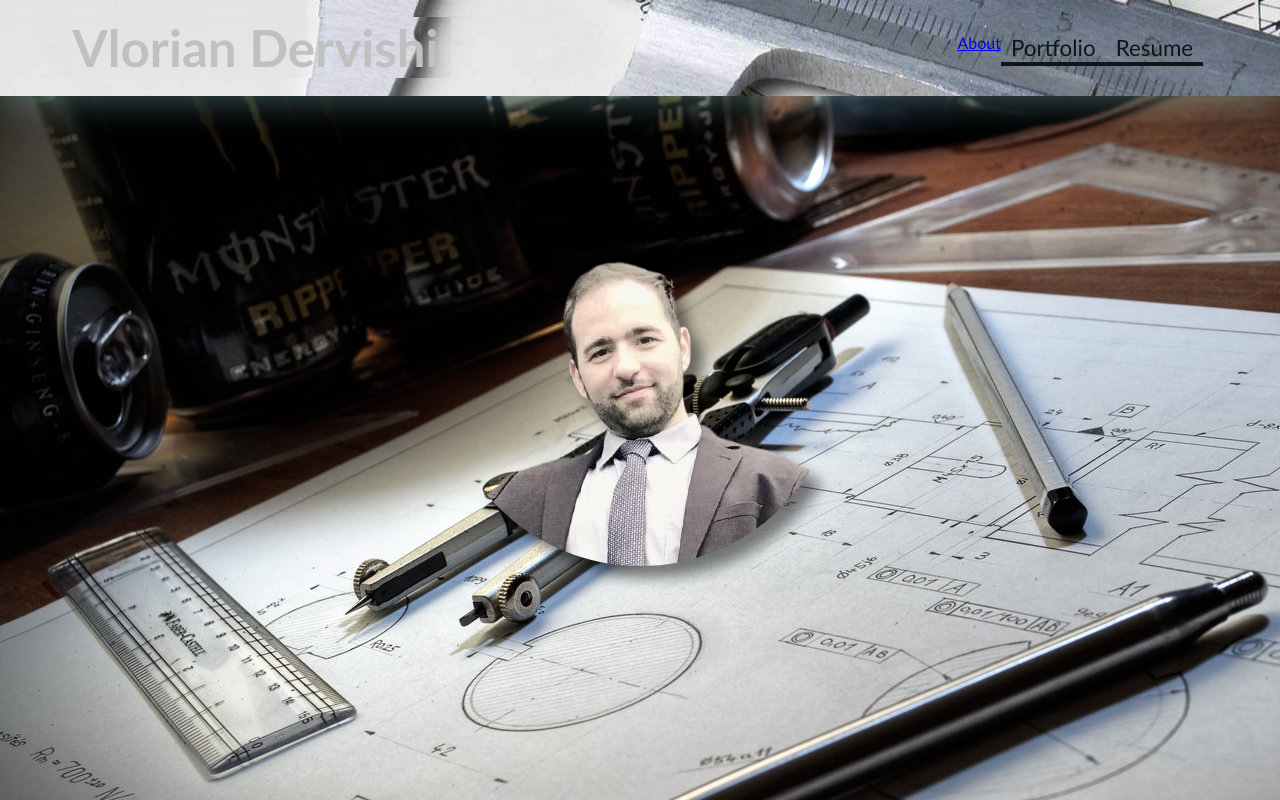
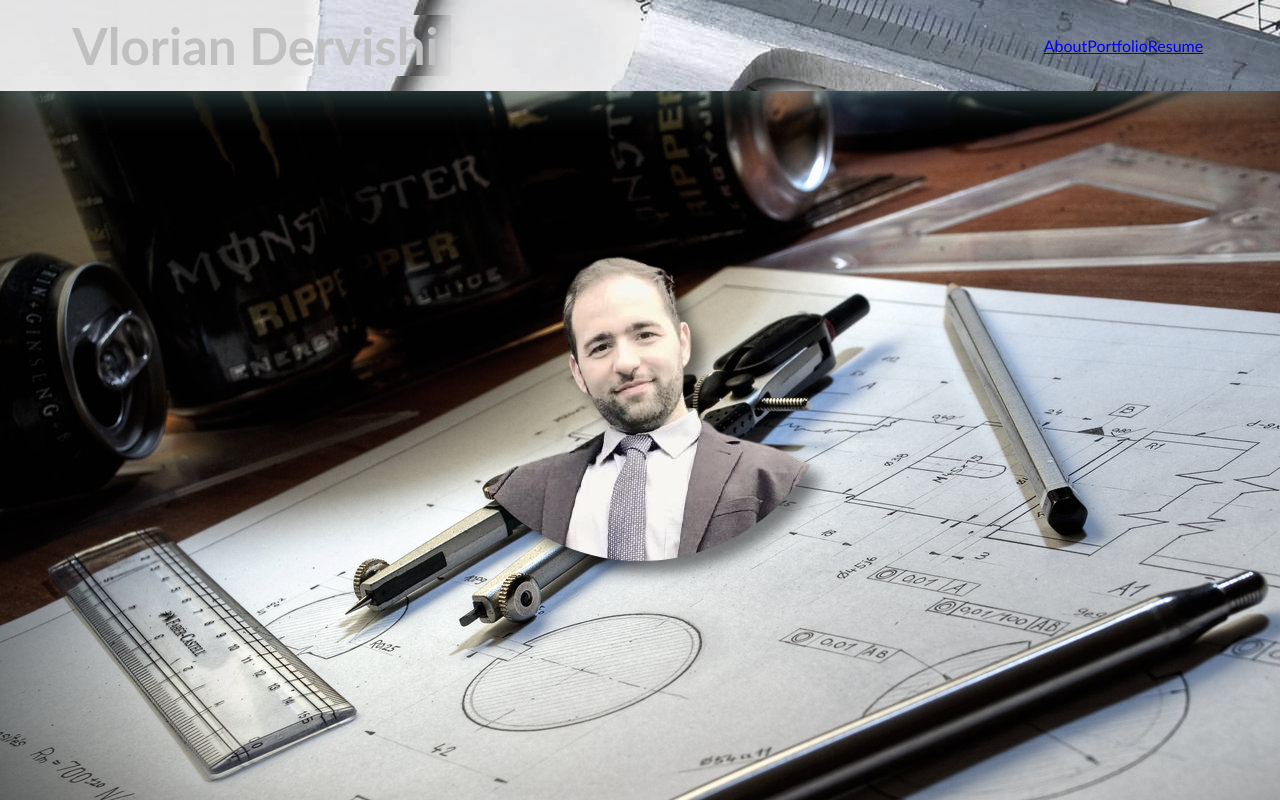
Before and after one commit to vloriandervishi/portfolio, a React (Create React App) app: page / in a window 1280 px wide. Built offline with nearby package versions, Linux system fonts and the light colour scheme.

Commit message:
changed text on homepage

```diff
--- a/package.json
+++ b/package.json
@@ -1,5 +1,5 @@
 {
-  "homepage":  "https://github.com/vloriandervishi/portfolio.git",
+  "homepage":  "https://vloriandervishi.github.io/portfolio",
    "name": "portfolio",
   "version": "0.1.0",
   "private": true,
--- a/public/index.html
+++ b/public/index.html
@@ -2,7 +2,7 @@
 <html lang="en">
   <head>
     <meta charset="utf-8" />
-    <!-- <link rel="manifest" href="%PUBLIC_URL%/manifest.json" /> -->
+    <link rel="manifest" href="/manifest.json" />
 
     <link rel="icon" href="%PUBLIC_URL%/Vdlogo.ico" />
     <meta name="viewport" content="width=device-width, initial-scale=1" />
--- a/src/App.js
+++ b/src/App.js
@@ -1,4 +1,4 @@
-import logo from "./logo.svg";
+// import logo from "./logo.svg";
 import "./App.css";
 import PortfolioContainer from "./components/PortfolioContainer";
 
--- a/src/components/Nav/Nav-index.js
+++ b/src/components/Nav/Nav-index.js
@@ -13,7 +13,7 @@ function Nav(props) {
               className="nav"
               href={"#" + tab.toLocaleLowerCase()}
               onClick={() => props.handlePageChange(tab)}
-              className={props.currentPage === tab ? "navActive" : "a"}
+              // className={props.currentPage === tab ? "navActive" : "a"}
             >
               {tab}{" "}
             </a>
--- a/src/components/Resume/Resume-index.js
+++ b/src/components/Resume/Resume-index.js
@@ -3,7 +3,7 @@ import React from "react";
 // import { link } from "react-router-dom";
 // import download from '../../assets/images/downloadbutton.jfif';
 // import resume from '../../assets/images/Vlorian Dervishi CV (2).pdf';
-import resumelogo from "../../assets/images/resume-logo.png";
+// import resumelogo from "../../assets/images/resume-logo.png";
 import degree from "../../assets/images/bs-degree.png";
 import cert from "../../assets/images/Vlorian Dervishi of  Vanderbilt University Coding Boot Camp Completion Certificate.png";
 import asdgr from "../../assets/images/Associate of Science Degree.png";
```
